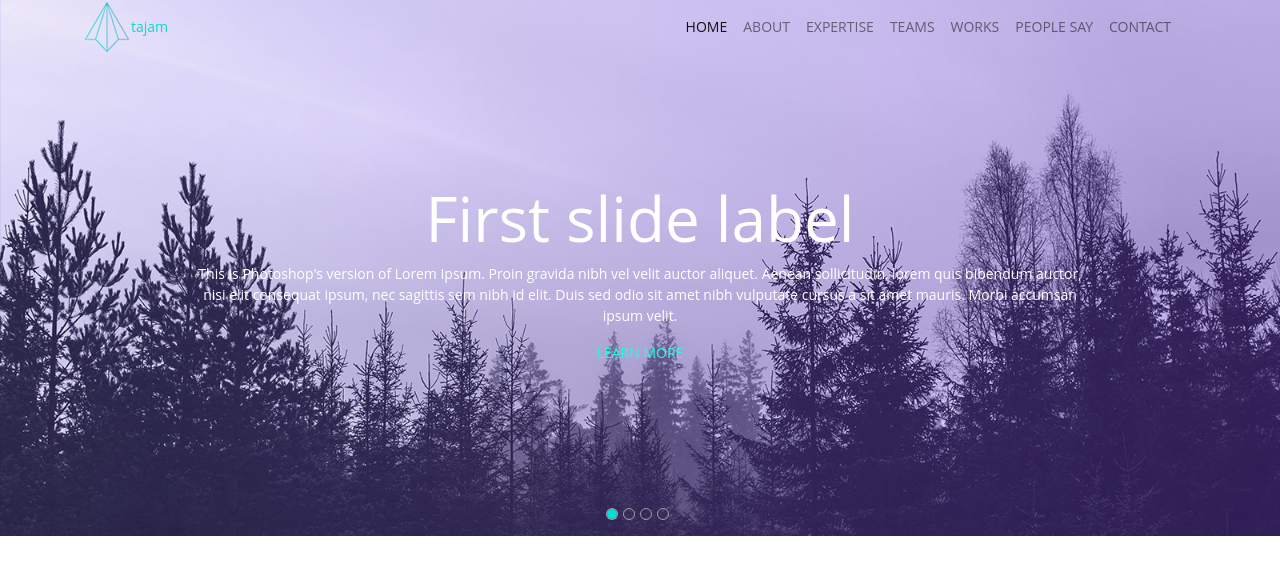
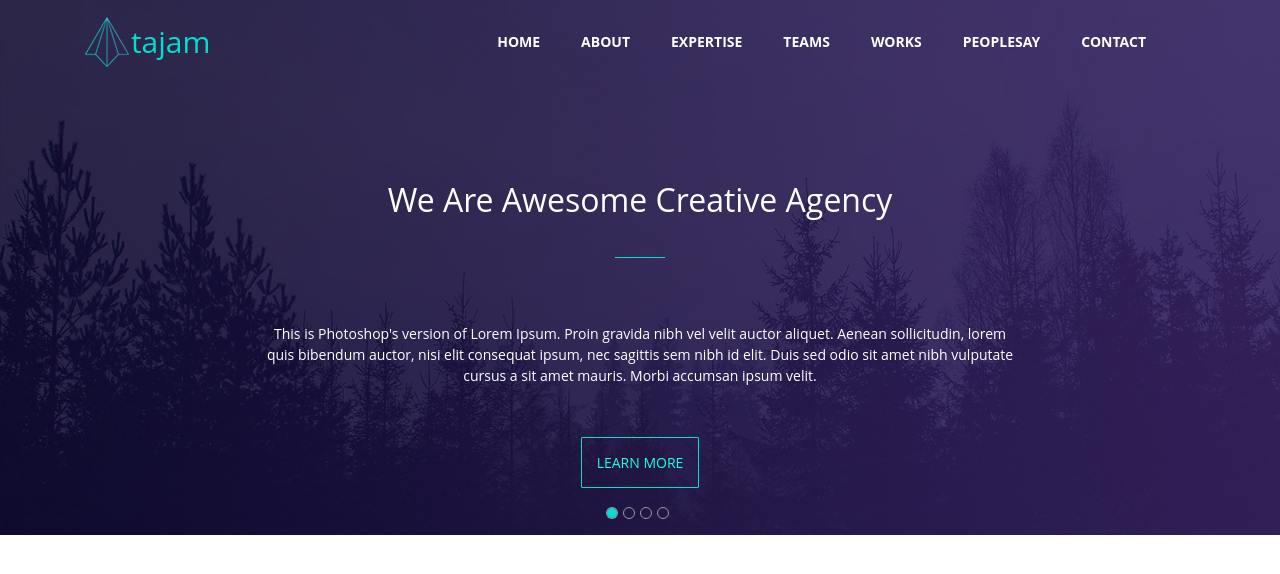
Before and after one commit to 19Artem19/Tajam, a website: page index.html in a window 1280 px wide. Drawn offline with nearby package versions, Linux system fonts and the light colour scheme.

Commit message:
my changes

```diff
--- a/index.html
+++ b/index.html
@@ -29,7 +29,7 @@
                             <span class="navbar-toggler-icon"></span>
                         </button>
                         <div class="collapse navbar-collapse justify-content-end" id="navbarNavDropdown">
-                            <ul class="navbar-nav ">
+                            <ul class="navbar-nav nav-header ">
                                 <li class="nav-item active">
                                     <a class="nav-link" href="#">HOME <span class="sr-only">(current)</span></a>
                                 </li>
@@ -46,7 +46,7 @@
                                     <a class="nav-link" href="#">WORKS</a>
                                 </li>
                                 <li class="nav-item">
-                                    <a class="nav-link" href="#">PEOPLE SAY</a>
+                                    <a class="nav-link" href="#">PEOPLESAY</a>
                                 </li>
                                 <li class="nav-item">
                                     <a class="nav-link" href="#">CONTACT</a>
@@ -70,10 +70,22 @@
             </ol>
             <div class="carousel-inner">
                 <div class="carousel-item active">
+                    <img src="./images/background1.jpg" class="d-block w-100" alt="...">
+                    <div class="carousel-caption d-none d-md-block text-carousel">
+                        <h1>We Are Awesome Creative Agency</h1>
+                        <span class="text-carousel-line"></span>
+                        <p>This is Photoshop's version of Lorem Ipsum. Proin gravida nibh vel velit auctor aliquet.
+                            Aenean sollicitudin, lorem <br> quis bibendum auctor, nisi elit consequat ipsum, nec sagittis sem
+                            nibh id elit. Duis sed odio sit amet nibh vulputate <br> cursus a sit amet mauris. Morbi accumsan
+                            ipsum velit.</p>
+                        <a href="#">LEARN MORE</a>
+                    </div>
+                </div>
+                <div class="carousel-item">
                     <img src="./images/background.jpg" class="d-block w-100" alt="...">
                     <div class="carousel-caption d-none d-md-block text-carousel">
-                        <h1>First slide label</h1>
-                        <span></span>
+                        <h1>We Are Awesome Creative Agency</h1>
+                        <span class="text-carousel-line"></span>
                         <p>This is Photoshop's version of Lorem Ipsum. Proin gravida nibh vel velit auctor aliquet.
                             Aenean sollicitudin, lorem quis bibendum auctor, nisi elit consequat ipsum, nec sagittis sem
                             nibh id elit. Duis sed odio sit amet nibh vulputate cursus a sit amet mauris. Morbi accumsan
@@ -84,8 +96,8 @@
                 <div class="carousel-item">
                     <img src="./images/background.jpg" class="d-block w-100" alt="...">
                     <div class="carousel-caption d-none d-md-block text-carousel">
-                        <h1>First slide label</h1>
-                        <span></span>
+                        <h1>We Are Awesome Creative Agency</h1>
+                        <span class="text-carousel-line"></span>
                         <p>This is Photoshop's version of Lorem Ipsum. Proin gravida nibh vel velit auctor aliquet.
                             Aenean sollicitudin, lorem quis bibendum auctor, nisi elit consequat ipsum, nec sagittis sem
                             nibh id elit. Duis sed odio sit amet nibh vulputate cursus a sit amet mauris. Morbi accumsan
@@ -96,20 +108,8 @@
                 <div class="carousel-item">
                     <img src="./images/background.jpg" class="d-block w-100" alt="...">
                     <div class="carousel-caption d-none d-md-block text-carousel">
-                        <h1>First slide label</h1>
-                        <span></span>
-                        <p>This is Photoshop's version of Lorem Ipsum. Proin gravida nibh vel velit auctor aliquet.
-                            Aenean sollicitudin, lorem quis bibendum auctor, nisi elit consequat ipsum, nec sagittis sem
-                            nibh id elit. Duis sed odio sit amet nibh vulputate cursus a sit amet mauris. Morbi accumsan
-                            ipsum velit.</p>
-                        <a href="#">LEARN MORE</a>
-                    </div>
-                </div>
-                <div class="carousel-item">
-                    <img src="./images/background.jpg" class="d-block w-100" alt="...">
-                    <div class="carousel-caption d-none d-md-block text-carousel">
-                        <h1>First slide label</h1>
-                        <span></span>
+                        <h1>We Are Awesome Creative Agency</h1>
+                        <span class="text-carousel-line"></span>
                         <p>This is Photoshop's version of Lorem Ipsum. Proin gravida nibh vel velit auctor aliquet.
                             Aenean sollicitudin, lorem quis bibendum auctor, nisi elit consequat ipsum, nec sagittis sem
                             nibh id elit. Duis sed odio sit amet nibh vulputate cursus a sit amet mauris. Morbi accumsan
--- a/scss/main.scss
+++ b/scss/main.scss
@@ -71,6 +71,26 @@
 }
 .text-carousel {
   top: 30%;
+  .text-carousel-line {
+    display: inline-block;
+    border-top: 1px solid #00e0d0;
+    width: 50px;
+    padding: 30px 0;
+  }
+  a {
+    border: 1px solid #00e0d0;
+    padding: 15px 15px;
+    border-radius: 1px;
+    text-decoration: none;
+  }
+  h1 {
+    font-size: 32px;
+    padding-bottom: 30px;
+  }
+  p {
+    padding-bottom: 50px;
+  }
+
 }
 .carousel-indicators {
   position: absolute;
@@ -94,9 +114,9 @@
     background-clip: padding-box;
     margin: 0 5px 0 0;
 
+
     opacity: 1;
     transition: opacity 0.6s ease;
-
 
     &.active {
       background-color: #00e0d0;
@@ -111,10 +131,22 @@
   }
   .logo-text {
     color: #02ded0;
+    font-size: 30px;
   }
 }
 
-
+.nav-header {
+  li {
+    padding: 15px 25px 15px 0;
+  }
+  a {
+    color: $white !important;
+    font-weight: bold;
+  }
+  a:hover {
+    color:#02ded0 !important;
+  }
+}
 
 ////////////////////////////////////////
 /* MEDIA
```
Also changed, not shown: css/main.css, css/min/main.css, css/minified/all.min.css, images/background1.jpg (added).
